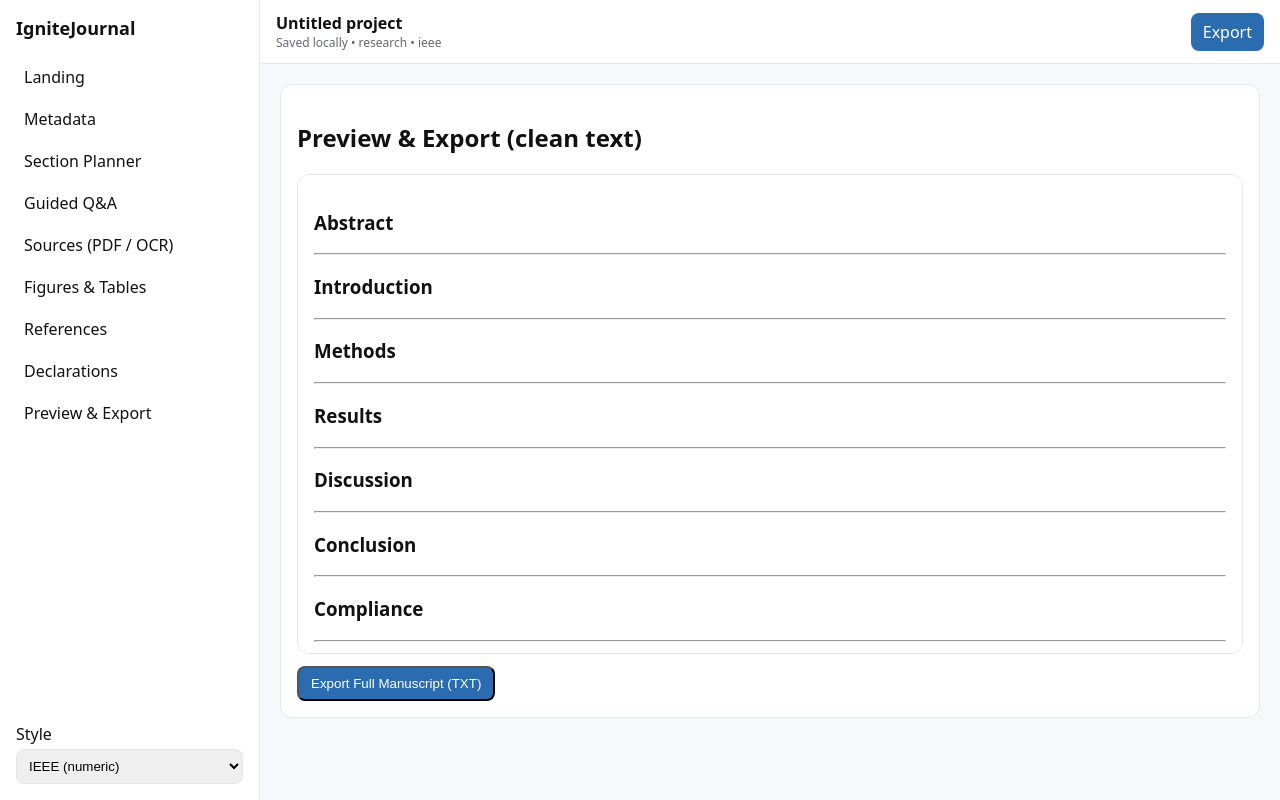
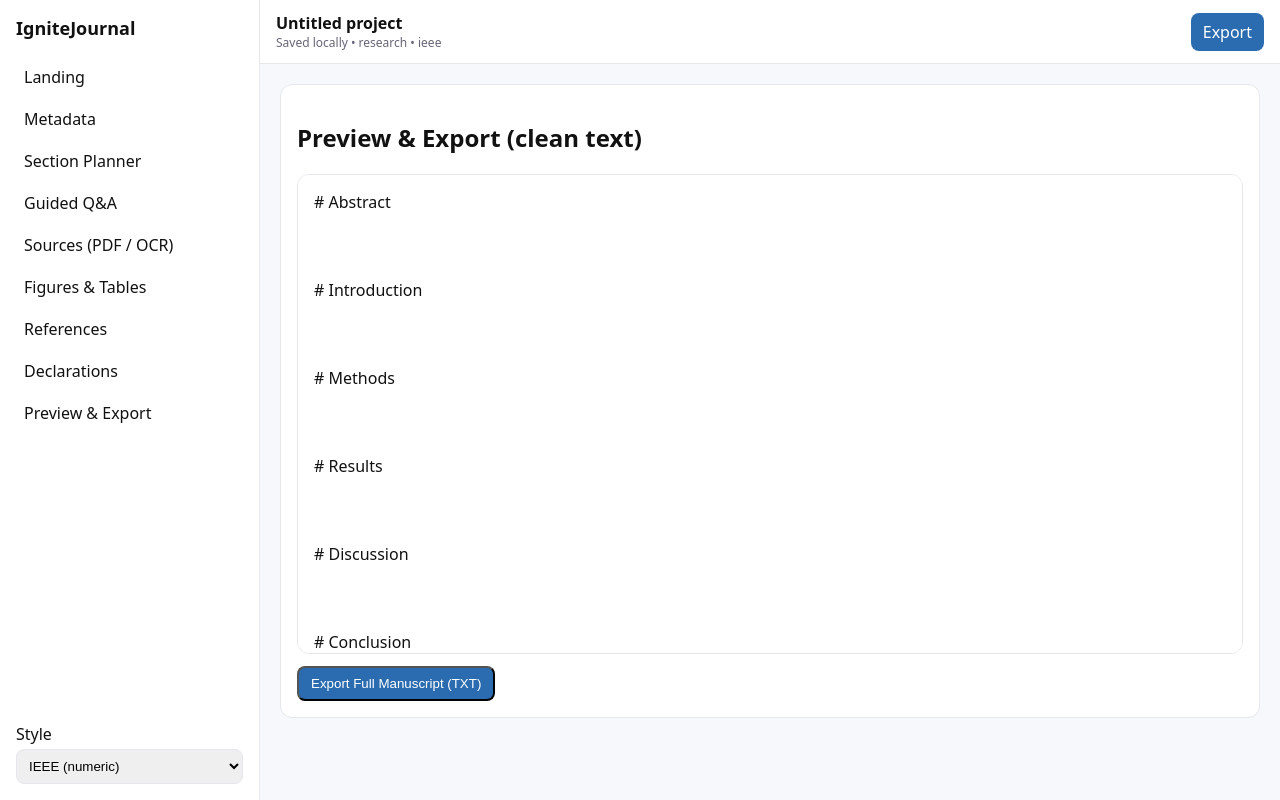
Before and after one commit to Zux12/JournalAI, a React (Vite) app: page /preview in a window 1280 px wide. Built offline with nearby package versions, Linux system fonts and the light colour scheme.

Commit message:
Update Preview.jsx

```diff
--- a/src/features/preview/Preview.jsx
+++ b/src/features/preview/Preview.jsx
@@ -7,20 +7,27 @@ export default function Preview(){
   const order = project.planner.sections || [];
 
   function sectionText(s){
-    if (s.id === 'refs') return renderRefs();
     return project.sections[s.id]?.draft || '';
   }
 
-  function renderRefs(){
-    const out = formatBibliography(project.styleId, project.references || {});
-    return out || '— No references added yet —';
+  function buildManuscriptText(){
+    // 1) All non-skipped, non-refs sections
+    const body = order
+      .filter(s => !s.skipped && s.id !== 'refs')
+      .map(s => `# ${s.name}\n\n${sectionText(s)}`)
+      .join('\n\n');
+
+    // 2) Bibliography (always appended if any refs exist)
+    const refsBlock = formatBibliography(project.styleId, project.references || {});
+    const refsText = refsBlock?.trim()
+      ? `\n\n# References\n\n${refsBlock}`
+      : '';
+
+    return body + refsText;
   }
 
   function exportAll(){
-    const text = order
-      .filter(s=>!s.skipped)
-      .map(s=>`# ${s.name}\n\n${sectionText(s)}`)
-      .join('\n\n');
+    const text = buildManuscriptText();
     download('manuscript.txt', text);
   }
 
@@ -31,17 +38,13 @@ export default function Preview(){
     URL.revokeObjectURL(url);
   }
 
+  const manuscript = buildManuscriptText();
+
   return (
     <div className="card">
       <h2>Preview & Export (clean text)</h2>
       <div style={{whiteSpace:'pre-wrap', background:'#fff', border:'1px solid #e5e7eb', borderRadius:12, padding:16, maxHeight:'60vh', overflow:'auto'}}>
-        {order.filter(s=>!s.skipped).map(s=>(
-          <div key={s.id}>
-            <h3>{s.name}</h3>
-            <div>{sectionText(s)}</div>
-            <hr style={{margin:'16px 0'}}/>
-          </div>
-        ))}
+        {manuscript}
       </div>
       <div style={{marginTop:12}}>
         <button className="btn" onClick={exportAll}>Export Full Manuscript (TXT)</button>
```
